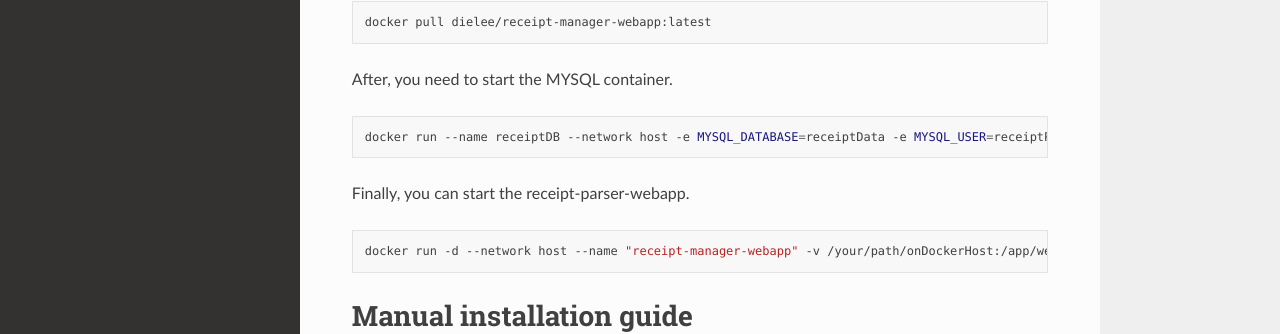
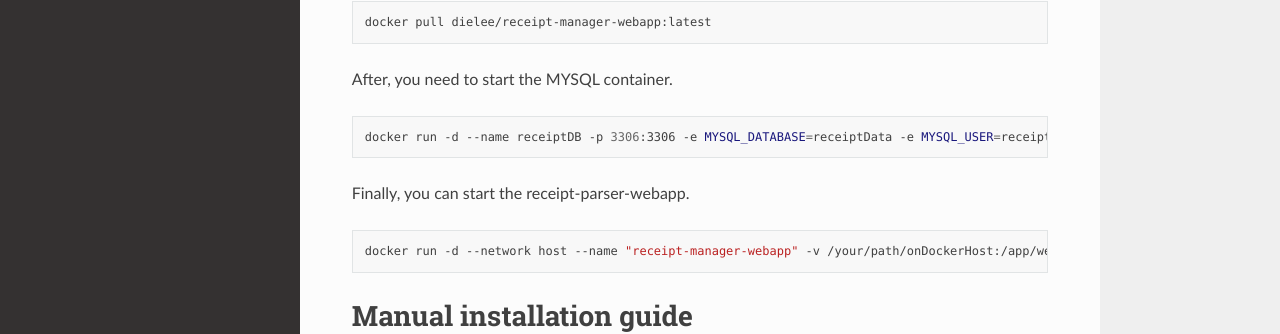
Before and after one commit to ReceiptManager/receipt-manager-webapp, a Sphinx documentation site: the page built from docs/installation.rst, in a window 1280 px wide and 900 px high. Shown: the part 231-565 px from the top of the window. Built offline with Sphinx 7.4.7 and the Read the Docs theme 2.0.0, drawn with Linux system fonts in a browser that asks for light colours.

Commit message:
Set default parameters in installation guide

```diff
--- a/docs/installation.rst
+++ b/docs/installation.rst
@@ -11,13 +11,13 @@
 
 .. code-block:: bash
 
-    docker run --name receiptDB --network host -e MYSQL_DATABASE=receiptData -e MYSQL_USER=receiptParser -e MYSQL_PASSWORD=receiptParser2021! -e MYSQL_RANDOM_ROOT_PASSWORD=true mysql:latest
+    docker run -d --name receiptDB -p 3306:3306 -e MYSQL_DATABASE=receiptData -e MYSQL_USER=receiptParser -e MYSQL_PASSWORD=receiptParser2021! -e MYSQL_RANDOM_ROOT_PASSWORD=true mysql:latest
 
 Finally, you can start the receipt-parser-webapp.
 
 .. code-block:: bash
 
-    docker run -d --network host --name "receipt-manager-webapp" -v /your/path/onDockerHost:/app/webroot/ssl -e backendIP="backendIP" -e backendPort="5558" -e backendLanguage="de-DE" -e parserIP="parserIP" -e parserPort="8721" -e parserToken="parserToken" -e dbMode="mssql or mysql" -e sqlServerIP="sqlServerIP" -e sqlDatabase="receiptData" -e sqlUsername="sqlUsername" -e sqlPassword="sqlPassword" dielee/receipt-manager-webapp:latest
+    docker run -d --network host --name "receipt-manager-webapp" -v /your/path/onDockerHost:/app/webroot/ssl -e backendIP="backendIP" -e backendPort="5558" -e backendLanguage="de-DE" -e parserIP="parserIP" -e parserPort="8721" -e parserToken="parserToken" -e dbMode="mssql or mysql" -e sqlServerIP="sqlServerIP" -e sqlDatabase="receiptData" -e sqlUsername="receiptParser" -e sqlPassword="receiptParser2021\!" dielee/receipt-manager-webapp:latest
 
 
 Manual installation guide
```
